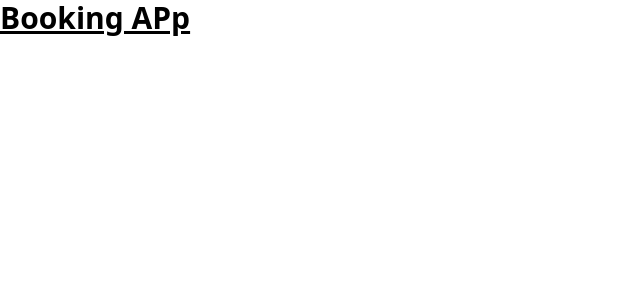
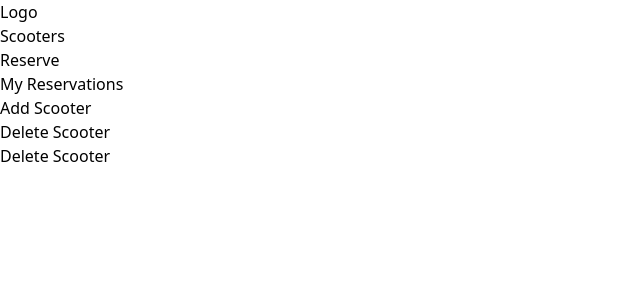
Before and after one commit to afizsavage/booking-app, a React (Create React App) app: page /delete in a window 1280 px wide. Shown: the top 300 px of the page, without its empty margins (0-640 px from the left). Built offline with nearby package versions, Linux system fonts and the light colour scheme.

Commit message:
add page routes and corresponding components

```diff
--- a/src/App.js
+++ b/src/App.js
@@ -1,8 +1,24 @@
+import { Route, Routes } from 'react-router-dom';
+import AddScooter from './components/add_scooter';
+import DeleteScooter from './components/delete_scooter';
+
+import MyReservations from './components/my_reservations';
+import Reserve from './components/reserve';
+import Scooters from './components/scooters';
+import SideBar from './components/sidebar';
+
 function App() {
   return (
-    <div className="App">
-      <h1 className="text-3xl font-bold underline">Booking APp</h1>
-    </div>
+    <main className="App">
+      <SideBar />
+      <Routes>
+        <Route exact path="/" element={<Scooters />} />
+        <Route path="/reserve" element={<Reserve />} />
+        <Route path="/reservations" element={<MyReservations />} />
+        <Route path="/add" element={<AddScooter />} />
+        <Route path="/delete" element={<DeleteScooter />} />
+      </Routes>
+    </main>
   );
 }
 
--- /dev/null
+++ b/src/components/add_scooter.js
@@ -0,0 +1,3 @@
+const AddScooter = () => <h1>Add Scooter</h1>;
+
+export default AddScooter;
--- /dev/null
+++ b/src/components/delete_scooter.js
@@ -0,0 +1,3 @@
+const DeleteScooter = () => <h1>Delete Scooter</h1>;
+
+export default DeleteScooter;
--- /dev/null
+++ b/src/components/my_reservations.js
@@ -0,0 +1,3 @@
+const MyReservations = () => <h1>My Reservations</h1>;
+
+export default MyReservations;
--- /dev/null
+++ b/src/components/reserve.js
@@ -0,0 +1,3 @@
+const Reserve = () => <h1>Reserve</h1>;
+
+export default Reserve;
--- /dev/null
+++ b/src/components/scooters.js
@@ -0,0 +1,3 @@
+const Scooters = () => <h1>Scooters</h1>;
+
+export default Scooters;
--- /dev/null
+++ b/src/components/sidebar.js
@@ -0,0 +1,43 @@
+import PropTypes from 'prop-types';
+import { NavLink } from 'react-router-dom';
+
+const links = [
+  { name: 'Scooters', path: '/' },
+  { name: 'Reserve', path: '/reserve' },
+  { name: 'My Reservations', path: '/reservations' },
+  { name: 'Add Scooter', path: '/add' },
+  { name: 'Delete Scooter', path: '/delete' },
+];
+
+const NavItem = ({ name, path }) => (
+  <li>
+    <NavLink to={path} className="link">
+      {name}
+    </NavLink>
+  </li>
+);
+
+const SideBar = () => (
+  <aside>
+    <div>
+      {' '}
+      <span>Logo</span>
+      <ul>
+        {links.map((link) => (
+          <NavItem
+            key={links.indexOf(link)}
+            name={link.name}
+            path={link.path}
+          />
+        ))}
+      </ul>
+    </div>
+  </aside>
+);
+
+export default SideBar;
+
+NavItem.propTypes = {
+  name: PropTypes.string.isRequired,
+  path: PropTypes.string.isRequired,
+};
```
